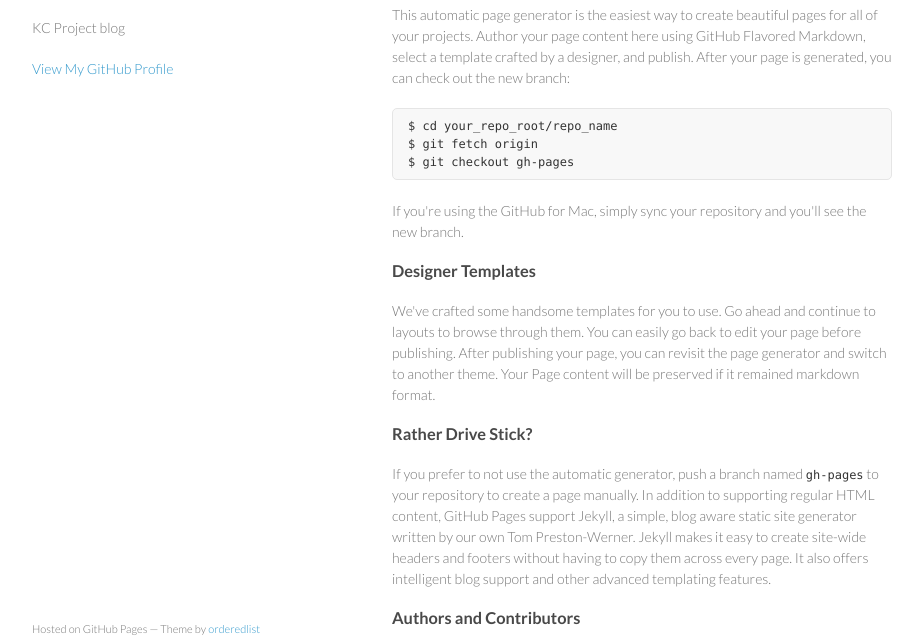
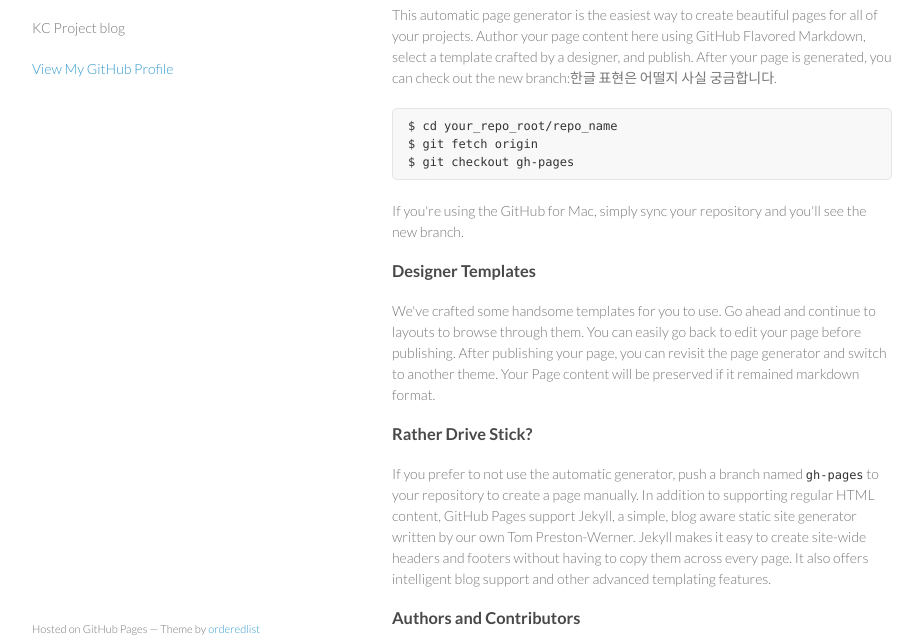
Before and after one commit to kcyang/kcyang.github.com, a plain HTML site: page index.html in a window 1280 px wide. Shown: the part 92-736 px from the top of the page, without its empty margins (178-1101 px from the left). Drawn offline with Linux system fonts and the light colour scheme.

Commit message:
testing 한글

```diff
--- a/index.html
+++ b/index.html
@@ -25,7 +25,7 @@
       <section>
         <h3>Welcome to GitHub Pages.</h3>
 
-<p>This automatic page generator is the easiest way to create beautiful pages for all of your projects. Author your page content here using GitHub Flavored Markdown, select a template crafted by a designer, and publish. After your page is generated, you can check out the new branch:</p>
+<p>This automatic page generator is the easiest way to create beautiful pages for all of your projects. Author your page content here using GitHub Flavored Markdown, select a template crafted by a designer, and publish. After your page is generated, you can check out the new branch:한글 표현은 어떨지 사실 궁금합니다.</p>
 
 <pre><code>$ cd your_repo_root/repo_name
 $ git fetch origin
```
